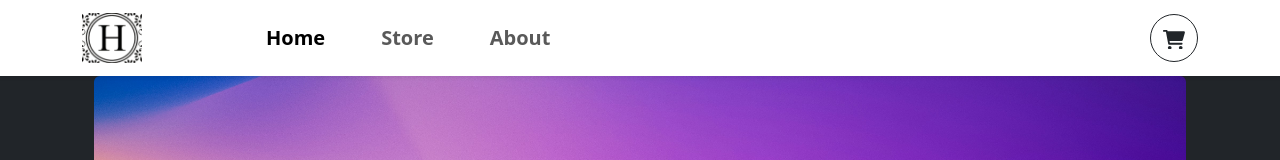
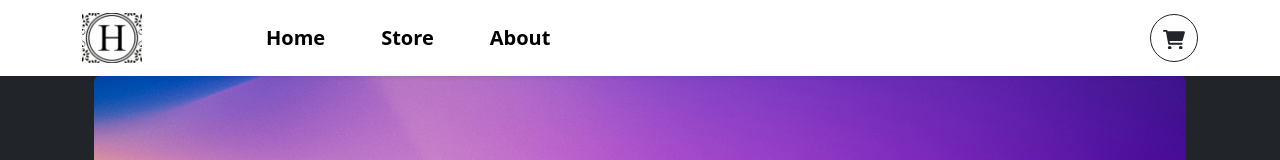
Before and after one commit to halleluyahadesuyi/ecommerce-store-shopping-cart, a React (Vite) app: page / in a window 1280 px wide. Shown: the top 160 px of the page. Built offline with nearby package versions, Linux system fonts and the light colour scheme.

Commit message:
feat: Incorporate hover, focus, and active states into navbar items

```diff
--- a/src/App.css
+++ b/src/App.css
@@ -13,3 +13,15 @@
   padding: 20px;
   border-radius: 10px;
 }
+
+/* Navbar item hover and active states */
+.navbar-nav .nav-link {
+  color: #000; /* Default color */
+  transition: color 0.3s;
+}
+
+.navbar-nav .nav-link:hover,
+.navbar-nav .nav-link:focus,
+.navbar-nav .nav-link.active {
+  color: #007bff; /* Color on hover, focus, and active */
+}
--- a/src/components/Navbar.tsx
+++ b/src/components/Navbar.tsx
@@ -2,6 +2,7 @@ import { Navbar as NavbarBs, Container, Nav, Button } from 'react-bootstrap';
 import { NavLink } from 'react-router-dom';
 import { useShoppingCart } from '../context/ShoppingCartContext';
 import logo from '../assets/logo-dark.png';
+import "../App.css"
 
 export function Navbar() {
   const { openCart, cartQuantity } = useShoppingCart();
```
